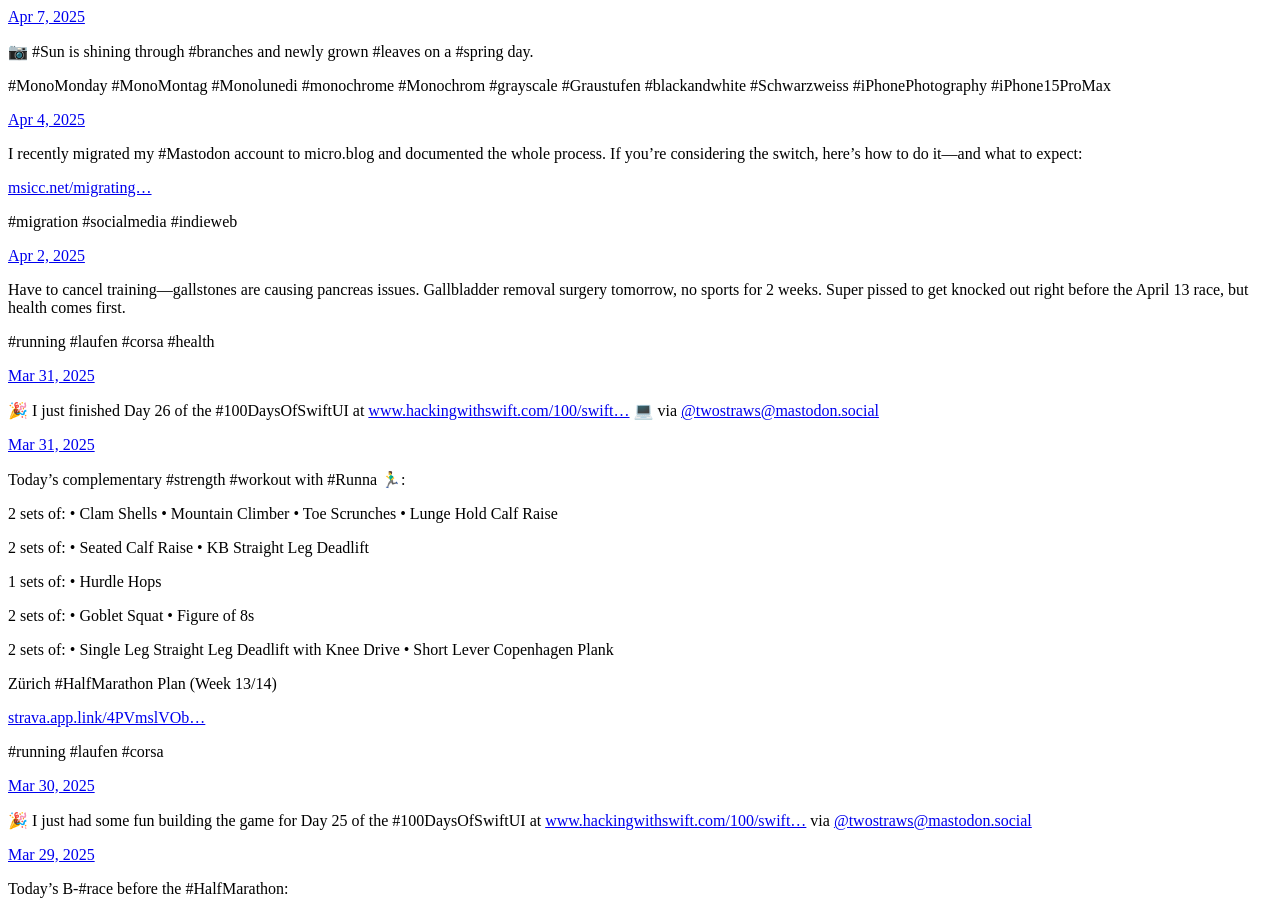
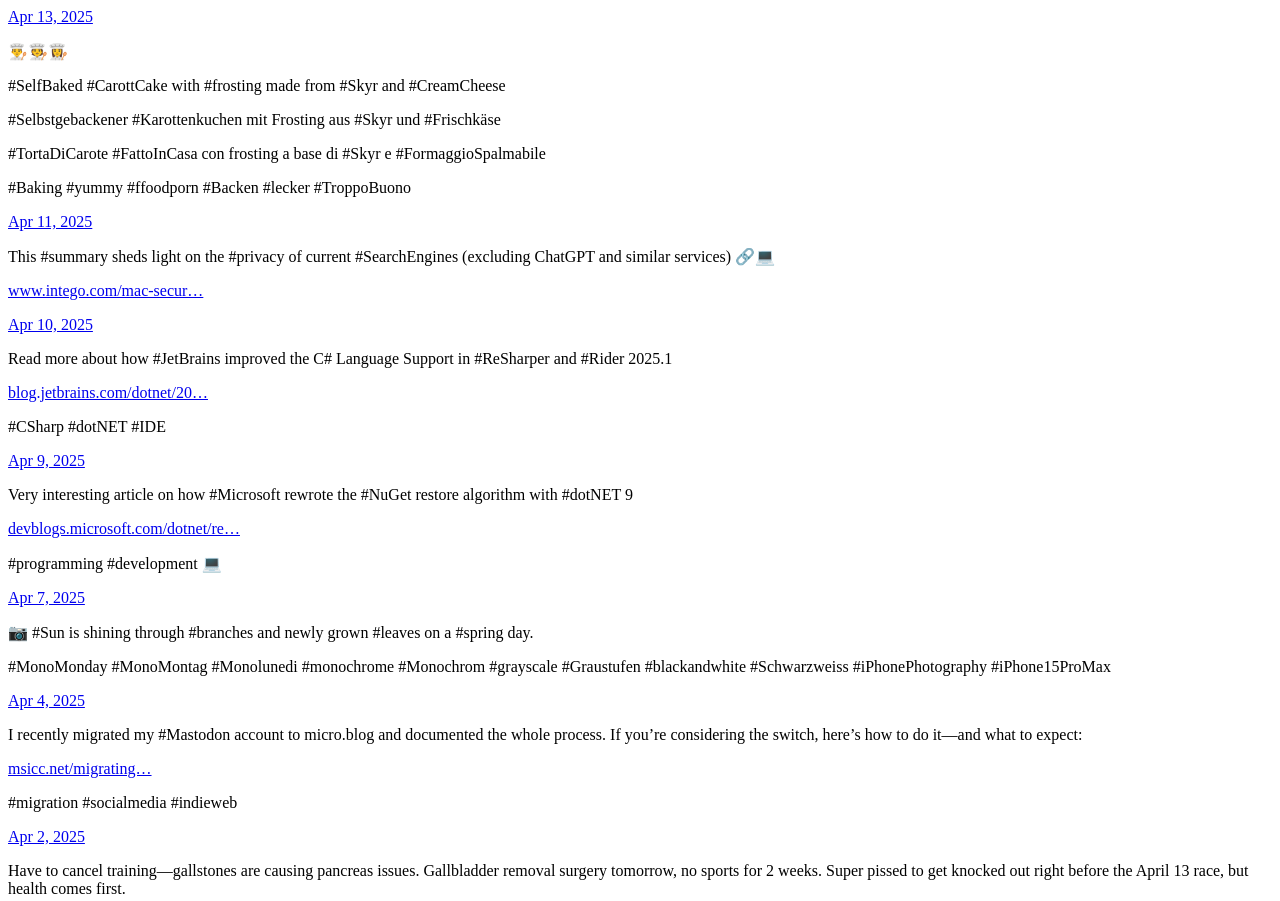
Before and after one commit to MSicc/msiccdotsocial.github.io, a plain HTML site: page index.html in a window 1280 px wide. Shown: the top 901 px of the page. Drawn offline with Linux system fonts and the light colour scheme.

Commit message:
Archiving from Micro.blog.

```diff
--- a/index.html
+++ b/index.html
@@ -21,6 +21,60 @@
 <div class="h-feed">
 
 
+
+	  <div class="h-entry">
+
+
+		<a href="https://msicc.social/2025/04/13/selfbaked-carottcake-with-frosting-made.html" class="u-url"><time class="dt-published" datetime="2025-04-13 11:28:56 &#43;0200">Apr 13, 2025</time></a>
+
+		<div class="e-content">
+			 <p>👨‍🍳🧑‍🍳👩‍🍳</p>
+<p>#SelfBaked #CarottCake with #frosting made from #Skyr and #CreamCheese</p>
+<p>#Selbstgebackener #Karottenkuchen mit Frosting aus #Skyr und #Frischkäse</p>
+<p>#TortaDiCarote #FattoInCasa con frosting a base di #Skyr e #FormaggioSpalmabile</p>
+<p>#Baking #yummy #ffoodporn #Backen #lecker #TroppoBuono</p>
+<p><!-- raw HTML omitted --><!-- raw HTML omitted --></p>
+
+		</div>
+	  </div>
+
+	  <div class="h-entry">
+
+
+		<a href="https://msicc.social/2025/04/11/this-summary-sheds-light-on.html" class="u-url"><time class="dt-published" datetime="2025-04-11 21:03:01 &#43;0200">Apr 11, 2025</time></a>
+
+		<div class="e-content">
+			 <p>This #summary sheds light on the #privacy of current #SearchEngines (excluding ChatGPT and similar services) 🔗💻</p>
+<p><a href="https://www.intego.com/mac-security-blog/which-search-engine-is-the-most-private-google-bing-vs-brave-duckduckgo-startpage-mojeek/">www.intego.com/mac-secur&hellip;</a></p>
+
+		</div>
+	  </div>
+
+	  <div class="h-entry">
+
+
+		<a href="https://msicc.social/2025/04/10/read-more-about-how-jetbrains.html" class="u-url"><time class="dt-published" datetime="2025-04-10 22:40:54 &#43;0200">Apr 10, 2025</time></a>
+
+		<div class="e-content">
+			 <p>Read more about how #JetBrains improved the C# Language Support in #ReSharper and #Rider 2025.1</p>
+<p><a href="https://blog.jetbrains.com/dotnet/2025/04/10/csharp-language-support-in-resharper-and-rider-2025-1/">blog.jetbrains.com/dotnet/20&hellip;</a></p>
+<p>#CSharp #dotNET #IDE</p>
+
+		</div>
+	  </div>
+
+	  <div class="h-entry">
+
+
+		<a href="https://msicc.social/2025/04/09/very-interesting-article-on-how.html" class="u-url"><time class="dt-published" datetime="2025-04-09 21:39:44 &#43;0200">Apr 9, 2025</time></a>
+
+		<div class="e-content">
+			 <p>Very interesting article on how #Microsoft rewrote the #NuGet restore algorithm with #dotNET 9</p>
+<p><a href="https://devblogs.microsoft.com/dotnet/rewriting-nuget-restore-in-dotnet-9/">devblogs.microsoft.com/dotnet/re&hellip;</a></p>
+<p>#programming #development 💻</p>
+
+		</div>
+	  </div>
 
 	  <div class="h-entry">
 
```
